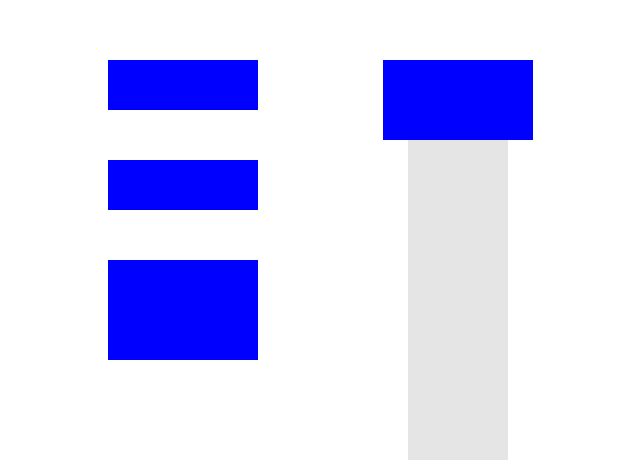
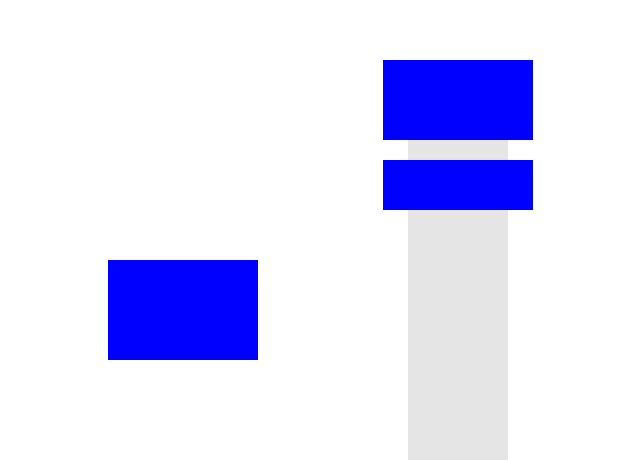
Before and after one commit to ferni2768/quickescape, a React (Create React App) app: page / in a window 1280 px wide. Shown: the part 340-800 px from the top of the page, without its empty margins (182-822 px from the left). Built offline with nearby package versions, Linux system fonts and the light colour scheme.

Commit message:
Implemented overlapping detection for both position and size

```diff
--- a/src/App.js
+++ b/src/App.js
@@ -22,18 +22,40 @@ function App() {
 
   // Multiple rectangles with independent states
   const [rectangles,] = useState([
-    { id: 1, x: -350, y: 0, height: 50 },
-    { id: 2, x: -350, y: 100, height: 50 },
+    { id: 1, x: -75, y: 0, height: 50 },
+    { id: 2, x: -75, y: 100, height: 50 },
     { id: 3, x: -350, y: 200, height: 100 },
     { id: 4, x: -75, y: 0, height: 80 },
   ]);
 
+  const [updatedRectangleData, setUpdatedRectangleData] = useState(
+    rectangles.map(rect => ({
+      id: rect.id,
+      absolutePosition: { x: rect.x, y: rect.y },
+      height: rect.height,
+    }))
+  );
+
   const gridSize = 25;
+  const startX = -75;
 
   const [activeRectangle, setActiveRectangle] = useState(null);
   const mouseFollowerRef = useRef(null);
   const [adjustedMousePosition, setAdjustedMousePosition] = useState(0);
-  const rectangleInstances = rectangles.map((rect) => Rectangle(viewportState, zoom, centerSectionRef, rect, adjustedMousePosition, gridSize));
+  const rectangleInstances = rectangles.map((rect) =>
+    Rectangle(
+      viewportState,
+      zoom,
+      centerSectionRef,
+      rect,
+      adjustedMousePosition,
+      gridSize,
+      startX,
+      rectangles,
+      updatedRectangleData,
+      setUpdatedRectangleData
+    )
+  );
 
   // Update mouse position on mouse move
   useEffect(() => {
--- a/src/components/Rectangle.js
+++ b/src/components/Rectangle.js
@@ -1,16 +1,21 @@
 import { useState, useEffect, useCallback } from 'react';
 import { useSpring } from '@react-spring/web';
 
-export function Rectangle(viewportState, zoom, centerSectionRef, initialPosition, adjustedMousePosition, gridSize) {
+export function Rectangle(viewportState, zoom, centerSectionRef, rect, adjustedMousePosition, gridSize, startX, allRectangles, updatedRectangleData, setUpdatedRectangleData) {
     const [isDragging, setIsDragging] = useState(false);
     const [isResizing, setIsResizing] = useState(false);
 
     const [absoluteRectanglePosition, setAbsoluteRectanglePosition] = useState({
-        x: initialPosition.x,
-        y: initialPosition.y,
+        x: rect.x,
+        y: rect.y,
     });
 
-    const [height, setHeight] = useState(initialPosition.height || 50);
+    const [initialDragPosition, setInitialDragPosition] = useState({
+        x: rect.x,
+        y: rect.y,
+    });
+
+    const [height, setHeight] = useState(rect.height || 50);
     const [showGhost, setShowGhost] = useState(false);
 
     const rectangleProps = useSpring({
@@ -24,6 +29,33 @@ export function Rectangle(viewportState, zoom, centerSectionRef, initialPosition
         mousePosition: { x: 0, y: 0 },
         offset: { x: 0, y: 0 }
     });
+
+    // Utility to check if two rectangles overlap
+    const doesOverlap = useCallback((id, customPos1, customHeight) => {
+        if (updatedRectangleData[id - 1].absolutePosition.x != startX) return false;
+
+        const pos1 = customPos1 !== undefined ? customPos1 : absoluteRectanglePosition.y;
+        const hei = customHeight !== undefined ? customHeight : height;
+
+        const top1 = pos1 + 1;
+        const bot1 = top1 + hei - 1;
+
+        const otherRect = updatedRectangleData[id - 1];
+
+        const top2 = otherRect.absolutePosition.y + 1;
+        const bot2 = top2 + otherRect.height - 1;
+
+        return (top1 < top2 && bot1 > top2) || (top1 >= top2 && top1 < bot2);
+    }, [absoluteRectanglePosition, height, updatedRectangleData]);
+
+    // Update rectangle data when dragging or resizing
+    useEffect(() => {
+        setUpdatedRectangleData((prevPositions) =>
+            prevPositions.map((r) =>
+                r.id === rect.id ? { ...r, absolutePosition: absoluteRectanglePosition, height: height } : r
+            )
+        );
+    }, [absoluteRectanglePosition, height, rect.id, setUpdatedRectangleData]);
 
     // Get the relative position of an absolute position for the rectangle
     const getRelativePosition = useCallback(
@@ -54,13 +86,25 @@ export function Rectangle(viewportState, zoom, centerSectionRef, initialPosition
         } else if (isResizing) {
             const newY = event.clientY - positionState.offset.y;
             const newHeight = Math.max(20, Math.min(300, Math.round((newY - absoluteRectanglePosition.y) / gridSize) * gridSize));
-            setHeight(newHeight);
+            var canResize = true;
+
+            if (absoluteRectanglePosition.x === startX) {
+                for (let i = 1; i < allRectangles.length + 1; i++) {
+                    if ((allRectangles[i - 1].id != rect.id) && doesOverlap(i, undefined, newHeight)) {
+                        setHeight(height);
+                        canResize = false;
+                        break;
+                    }
+                }
+            }
+            if (canResize) setHeight(newHeight);
         }
-    }, [isDragging, centerSectionRef, viewportState, zoom, positionState, isResizing, gridSize]);
+    }, [isDragging, centerSectionRef, viewportState, zoom, positionState, isResizing, gridSize, allRectangles, absoluteRectanglePosition, height, doesOverlap]);
 
     // Handle mouse down for the rectangle to start dragging or resizing
     const handleMouseDownRectangle = useCallback((event) => {
         const currentRectBottom = absoluteRectanglePosition.y + height;
+        setInitialDragPosition({ ...absoluteRectanglePosition });  // Store initial drag position
 
         if (adjustedMousePosition >= currentRectBottom - 15 && adjustedMousePosition <= currentRectBottom) {
             setIsResizing(true);
@@ -88,14 +132,31 @@ export function Rectangle(viewportState, zoom, centerSectionRef, initialPosition
 
     // Handle mouse up for the rectangle to stop dragging
     const handleMouseUpRectangle = useCallback(() => {
+        if (isDragging) {
+            var overlapping = false;
+
+            if (showGhost) {
+                for (let i = 1; i < allRectangles.length + 1; i++) {
+                    if ((allRectangles[i - 1].id != rect.id) && doesOverlap(i, Math.round(absoluteRectanglePosition.y / gridSize) * gridSize)) {
+                        setAbsoluteRectanglePosition(initialDragPosition);
+                        overlapping = true;
+                        break;
+                    }
+                }
+            }
+
+            if (showGhost && !overlapping) {
+                const snappedY = Math.round(absoluteRectanglePosition.y / gridSize) * gridSize;
+                setAbsoluteRectanglePosition({ x: viewportState.cameraPosition.x + viewportState.windowSize.width / 2 - 75, y: snappedY });
+            } else if (overlapping) {
+                setAbsoluteRectanglePosition(initialDragPosition);
+            }
+
+        }
         setIsDragging(false);
         setIsResizing(false);
         document.body.style.cursor = 'default';
-        if (showGhost) {
-            const snappedY = Math.round(absoluteRectanglePosition.y / gridSize) * gridSize;
-            setAbsoluteRectanglePosition({ x: viewportState.cameraPosition.x + viewportState.windowSize.width / 2 - 75, y: snappedY });
-        }
-    }, [showGhost, absoluteRectanglePosition, viewportState, gridSize]);
+    }, [showGhost, absoluteRectanglePosition, viewportState, gridSize, doesOverlap, allRectangles]);
 
     // Show ghost when rectangle is in the center section
     useEffect(() => {
```
